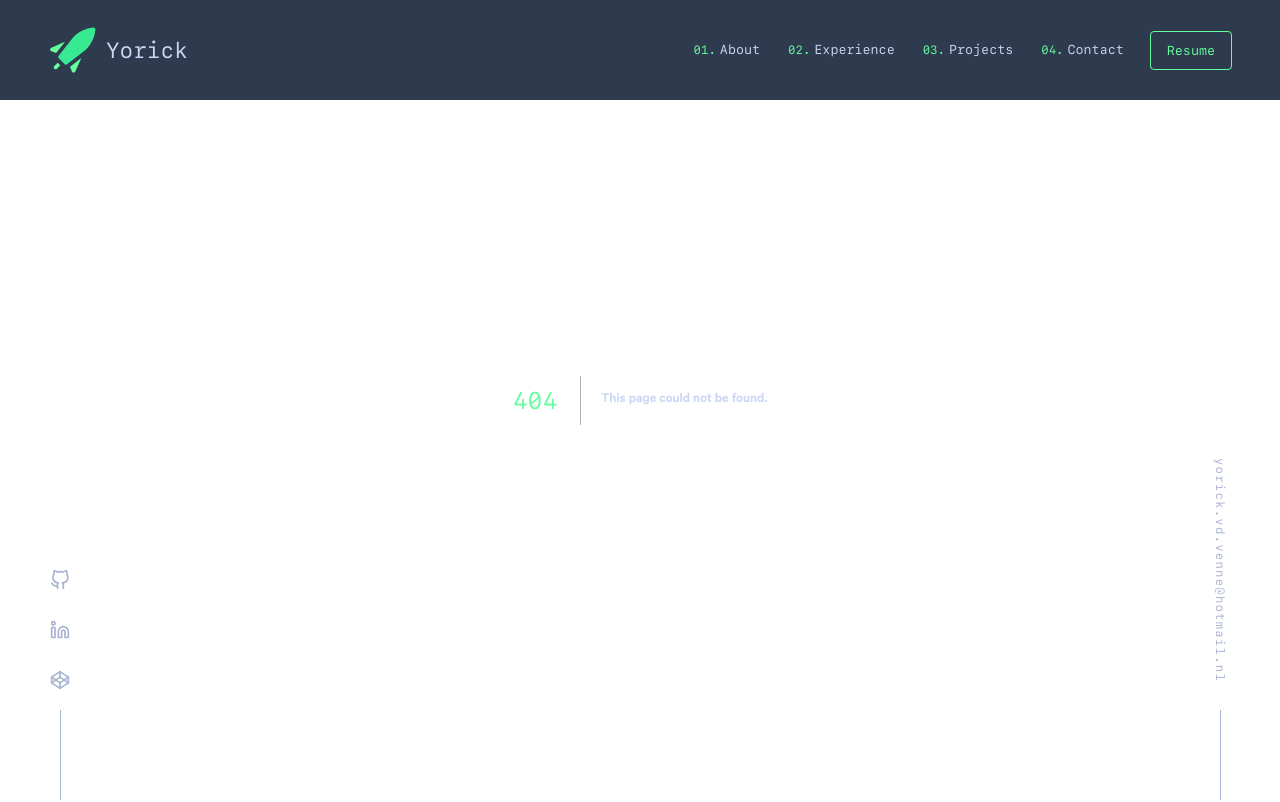
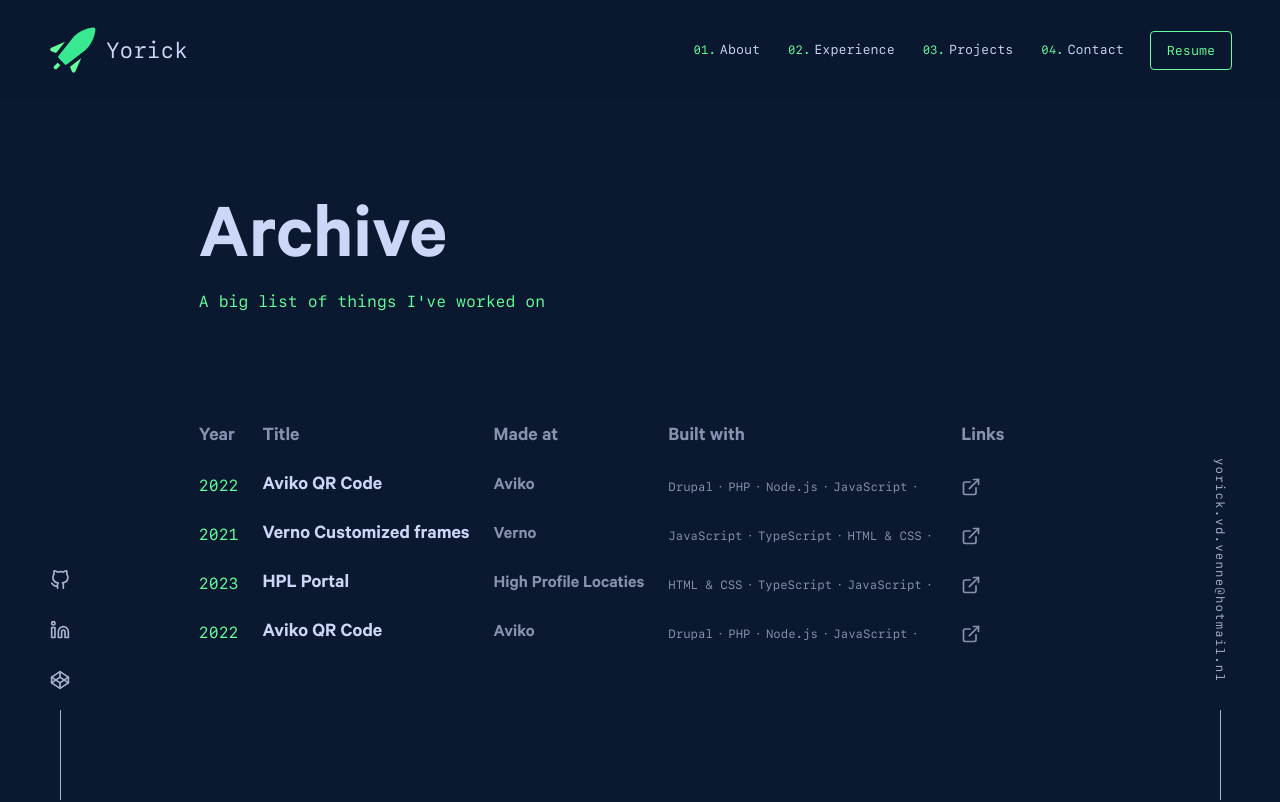
Before and after one commit to YorickVdVenne/Next-Drupal-Portfolio, a Next.js app in the folder frontend/: page /archive in a window 1280 px wide. Before the commit this address had no page. Shown: the top 802 px of the page. Built offline with nearby package versions, Linux system fonts and the light colour scheme; no server answers.

Commit message:
feat: adds archive page

```diff
--- a/frontend/content/projects.json
+++ b/frontend/content/projects.json
@@ -68,7 +68,7 @@
           {
             "id": 6,
             "title": "HPL Portal",
-            "brand": "High Profile Locaties (HPL)",
+            "brand": "High Profile Locaties",
             "description": "HPL wilde zijn websites vernieuwen en styles rechttrekken over de verschillende sites. (https://www.locaties.nl/ & https://www.inspirerendelocaties.nl/ & https://www.toptrouwlocaties.nl/). Ik heb gewerkt aan locaties.nl, grotendeels aan het portaal; dit is wat de locatiehouder ziet en waar hij alles over zijn locatie kan plaatsen zodat het op de frontend (locaties.nl) zichtbaar wordt. Daarnaast heb ik ook wat geholpen aan de frontend (locaties.nl) kant door bijvoorbeeld de categorie\r\npagina te maken (bijv: https://www.toptrouwlocaties.nl/categorie/sfeervolle_trouw_en_feestlocaties-66163), QA te doen en kleine styling of bug fixes. Maar grotendeels aan het portaal waar ik onder andere een generieke dialog heb gemaakt, confetti animatie met GSAP, verschillende overzicht pagina's met tabellen, data verkeer van API's afgehandeld, mobiele navigatie gemaakt, verschillende formulieren gebouwd en de algemene responsiveness van componenten verbeterd.",
             "summary": "This is a summary to show inside a smaller card.",
             "period": "2023-03-07",
--- /dev/null
+++ b/frontend/pages/archive.tsx
@@ -0,0 +1,32 @@
+import { initializeApollo } from '../src/lib/apolloClient'
+import { ALL_PROJECTS_QUERY } from '../src/graphql/all_projects'
+import { useQuery } from '@apollo/client'
+
+import MainContainer from '@components/atoms/MainContainer/Component'
+import ArchivePage from '@components/templates/ArchivePage/Component'
+
+
+export default function Home (): JSX.Element {
+  const { data } = useQuery(ALL_PROJECTS_QUERY)
+
+  return (
+    <MainContainer paddingBlock>
+        <ArchivePage />
+    </MainContainer>
+  )
+}
+
+// export async function getStaticProps() {
+//   const apolloClient = initializeApollo()
+
+//   await apolloClient.query({
+//     query: ALL_PROJECTS_QUERY,
+//   })
+
+//   return {
+//     props: {
+//       initialApolloState: apolloClient.cache.extract(),
+//     },
+//     revalidate: 1,
+//   }
+// }
--- a/frontend/src/components/atoms/MainContainer/Component.tsx
+++ b/frontend/src/components/atoms/MainContainer/Component.tsx
@@ -1,15 +1,17 @@
 import React from 'react'
 import styles from './styles.module.css'
+import clsx from 'clsx'
 
 interface MainContainerProps {
   children?: React.ReactNode
+  paddingBlock?: boolean
 }
 
 export default function MainContainer (props: MainContainerProps): JSX.Element {
-  const { children } = props
+  const { children, paddingBlock } = props
 
   return (
-    <main className={styles.mainContainer}>
+    <main className={clsx(styles.mainContainer, {[styles.paddingBlock]: paddingBlock})}>
       {children}
     </main>
   )
--- a/frontend/src/components/atoms/MainContainer/styles.module.css
+++ b/frontend/src/components/atoms/MainContainer/styles.module.css
@@ -4,3 +4,7 @@
   max-width: 160rem;
   min-height: 100vh;
 }
+
+.paddingBlock {
+  padding-block: var(--spacing-50x);
+}
--- /dev/null
+++ b/frontend/src/components/organisms/ArchiveTable/Component.tsx
@@ -0,0 +1,59 @@
+import React from 'react'
+import styles from './styles.module.css'
+import { Project } from '@components/molecules/FeaturedListItem/Component'
+import { IconMapper } from '@components/atoms/Icons/Component'
+
+interface ArchiveTableProps {
+    data: Array<Project>
+}
+
+export default function ArchiveTable (props: ArchiveTableProps): JSX.Element {
+    const { data } = props
+    const date = new Date()
+
+    return (
+        <table className={styles.archiveTable}>
+            <thead>
+                <tr>
+                    <th>Year</th>
+                    <th>Title</th>
+                    <th>Made at</th>
+                    <th>Built with</th>
+                    <th>Links</th>
+                </tr>
+            </thead>
+            <tbody>
+                {data.map((item, key) => (
+                    <tr key={key}>
+                        <td className={styles.year}>
+                            {item.period.match(/\d{4}/)}
+                        </td>
+                        <td className={styles.title}>
+                            {item.title}
+                        </td>
+                        <td className={styles.company}>
+                            {item.brand}
+                        </td>
+                        <td className={styles.tech}>
+                            {item.technologies.map((tech, key) => (
+                                <span key={key}>{tech.name}<span className={styles.separator}>·</span></span>
+                            ))}
+                        </td>
+                        <td className={styles.links}>
+                            <div className={styles.linkContainer}>
+                                {item.siteLink
+                                    ? <a className={styles.link} href={item.siteLink} target='_blank'>{IconMapper('external-link')}</a>
+                                    : ""
+                                }
+                                {item.codeLink
+                                    ? <a className={styles.link} href={item.codeLink} target='_blank'>{IconMapper('github')}</a>
+                                    : ""
+                                }
+                            </div>
+                        </td>
+                    </tr>
+                ))}
+            </tbody>
+        </table>
+    );
+};
--- /dev/null
+++ b/frontend/src/components/organisms/ArchiveTable/styles.module.css
@@ -0,0 +1,95 @@
+.archiveTable {
+    width: 100%;
+    border-collapse: collapse;
+}
+
+.archiveTable tr {
+    cursor: default;
+}
+
+.archiveTable tbody tr:hover, .archiveTable tbody tr:focus {
+    background-color: var(--color-light-navy);
+}
+
+.archiveTable th, .archiveTable td {
+    padding: var(--spacing-3x);
+    text-align: left;
+}
+
+.archiveTable th:first-child, .archiveTable td:first-child {
+    padding-inline-start: var(--spacing-5x);
+}
+
+.archiveTable th:last-child, .archiveTable td:last-child {
+    padding-inline-end: var(--spacing-5x);
+}
+
+.archiveTable td:first-child {
+    border-start-start-radius: var(--border-radius);
+    border-end-start-radius: var(--border-radius);
+}
+
+.archiveTable td:last-child {
+    border-start-end-radius: var(--border-radius);
+    border-end-end-radius: var(--border-radius);
+}
+
+.year {
+    padding-inline-end: var(--spacing-5x);
+    color: var(--color-green);
+    font-family: var(--font-family-mono);
+    font-size: var(--fz-md);
+    font-weight: 400;
+}
+
+.title {
+    color: var(--color-lightest-grey);
+    font-size: var(--fz-xl);
+    font-weight: 600;
+    line-height: 1.25;
+}
+
+.company {
+    font-size: var(--fz-lg);
+    white-space: nowrap;
+}
+
+.tech {
+    font-size: var(--fz-xxs);
+    font-family: var(--font-family-mono);
+    line-height: 1.5;
+}
+
+.tech span {
+    display: inline-block;
+}
+
+.separator {
+    margin-inline: var(--spacing-1x);
+}
+
+.links {
+    min-width: 10rem;
+}
+
+.linkContainer {
+    display: flex;
+    align-items: center;
+}
+
+.link {
+    display: flex;
+    justify-content: center;
+    align-items: center;
+    flex-shrink: 0;
+    transition: var(--transition);
+}
+
+.link:hover, .link:focus {
+    color: var(--color-green);
+}
+
+.link svg {
+    width: 2rem;
+    height: 2rem;
+}
--- a/frontend/src/components/organisms/ProjectCardCollection/Component.tsx
+++ b/frontend/src/components/organisms/ProjectCardCollection/Component.tsx
@@ -1,6 +1,5 @@
 import React from 'react'
 import styles from './styles.module.css'
-import gridStyles from '@components/atoms/Grid/styles.module.css'
 import ProjectCard from '@components/molecules/ProjectCard/Component';
 import projects from '@content/projects.json'
 
--- a/frontend/src/components/organisms/Projects/Component.tsx
+++ b/frontend/src/components/organisms/Projects/Component.tsx
@@ -9,9 +9,9 @@ export default function Projects (): JSX.Element {
   return (
     <Section allign={Allign.center}>
       <h3 className={styles.title}>Other Noteworthy Projects</h3>
-      <Button as='link' href='/projects' className={styles.link}>view the archive</Button>
+      <Button as='link' href='/archive' className={styles.link}>view the archive</Button>
       <ProjectCardCollection />
-      <Button as='button' size='large' className={styles.button} onClick={() => console.log('show more')}>Show More</Button>
+      {/* <Button as='button' size='large' className={styles.button} onClick={() => console.log('show more')}>Show More</Button> */}
     </Section>
   )
 }
--- /dev/null
+++ b/frontend/src/components/templates/ArchivePage/Component.tsx
@@ -0,0 +1,25 @@
+import React from 'react'
+import styles from './styles.module.css'
+
+import ArchiveTable from '@components/organisms/ArchiveTable/Component';
+import projects from '@content/projects.json'
+
+interface ArchivePageProps {
+    // prop: string
+}
+
+export default function ArchivePage (props: ArchivePageProps): JSX.Element {
+    //  const { prop } = props
+
+    return (
+        <>
+            <header>
+                <h2>Archive</h2>
+                <h1>A big list of things I've worked on</h1>
+            </header>
+            <div className={styles.tableContainer}>
+                <ArchiveTable data={projects.data.projects.items} />
+            </div>
+        </>
+    );
+};
--- /dev/null
+++ b/frontend/src/components/templates/ArchivePage/styles.module.css
@@ -0,0 +1,5 @@
+.tableContainer {
+    margin-block: var(--spacing-24x);
+    font-family: var( --font-family-primary-bold);
+    margin-inline-start: -2rem;
+}
--- a/frontend/theme/main.css
+++ b/frontend/theme/main.css
@@ -40,6 +40,7 @@
   --spacing-20x: 8rem;
   --spacing-24x: 9.6rem;
   --spacing-30x: 12rem;
+  --spacing-50x: 20rem;
 
   /* Global variables */
   --border-radius: 4px;
```
